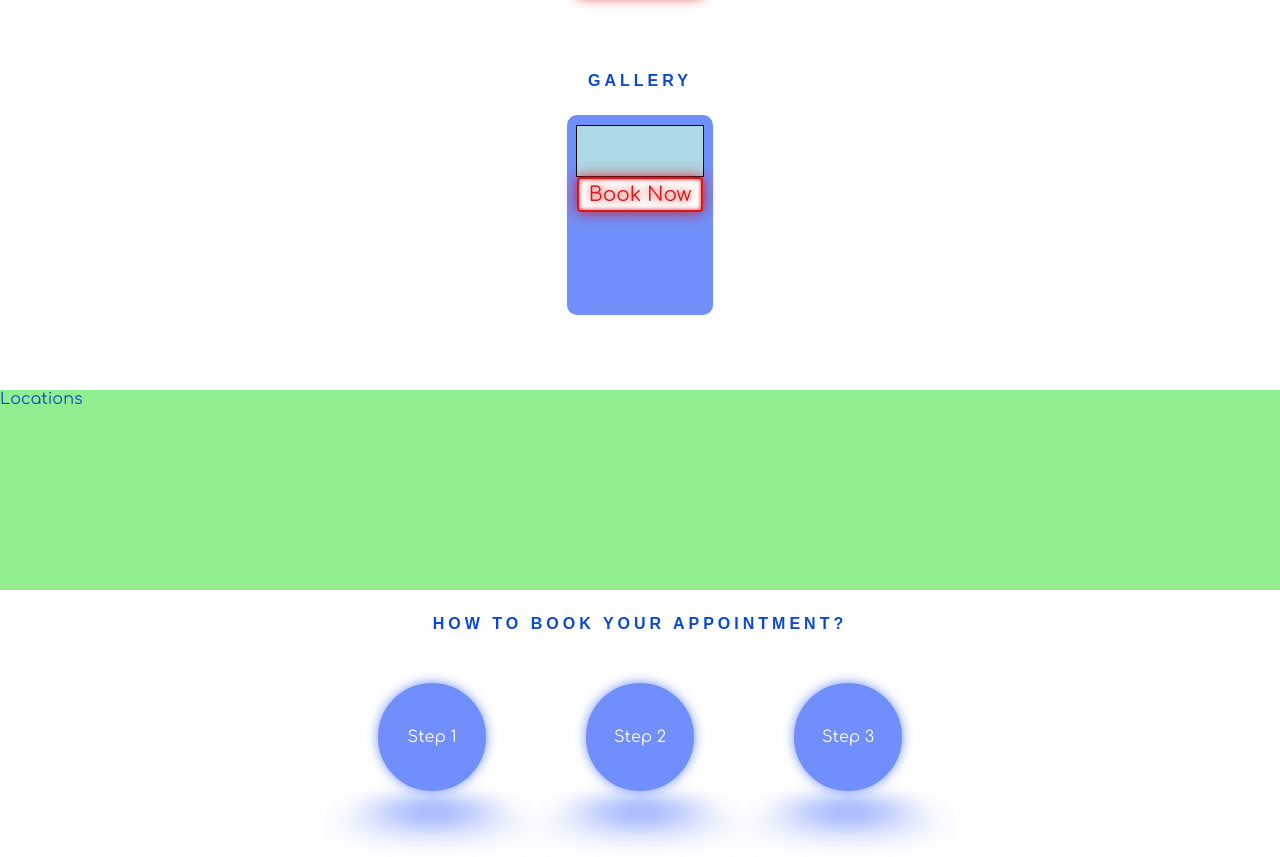
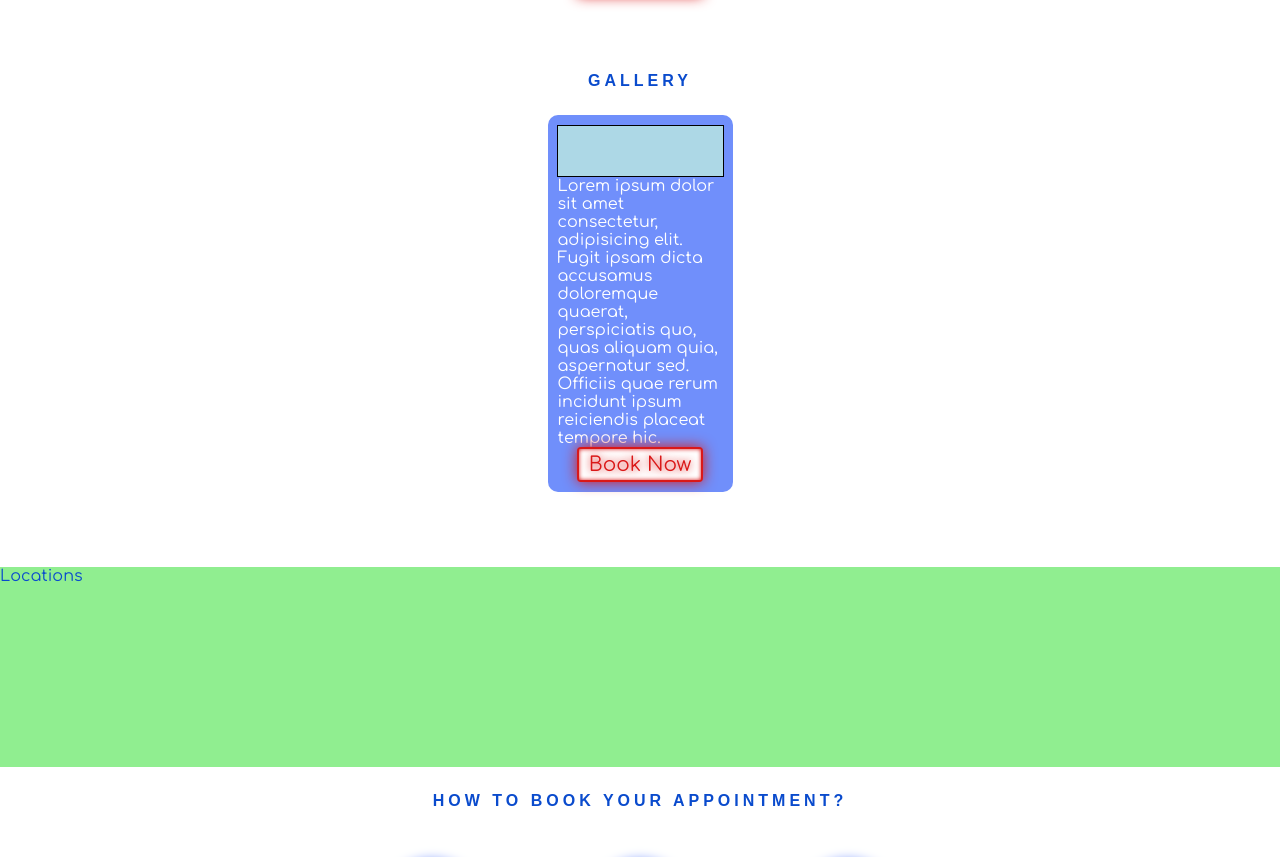
Before and after one commit to Oran-123/Cheap-Chopping-Chops, a plain HTML site: page index.html in a window 1280 px wide. Shown: the part 1141-1998 px from the top of the page. Drawn offline with Linux system fonts and the light colour scheme.

Commit message:
add lorem to the desc section and set max width on cotent class in the gallery

```diff
--- a/assets/css/style.css
+++ b/assets/css/style.css
@@ -372,14 +372,15 @@ ul a {
 /* style of tiles which include customer image and description */
 
 .container-gallery-tile {
-    height: 20rem;
+    /* height: 20rem; */
     width: fit-content;
     margin: 2.5rem 0;
     border-radius: 1rem;
     background-color: #708FFB;
 }
 
-.content{
+.content {
+    max-width: 16.5rem;
     margin: 1rem;
     display: flex;
     flex-direction: column;
@@ -388,13 +389,21 @@ ul a {
 
 /* image on gallery tile */
 
-.img{
+.img {
     height: 5rem;
     width: 100%;
     background-color: lightblue;
     border: solid 1px black;
+}
 
+/* desc section - line clamp inspired by https://css-tricks.com/almanac/properties/l/line-clamp/*/
+
+.description {
+    color: #ffffff;
+    line-clamp: 3;
+    overflow: hidden;
 }
+
 /* Location section */
 
 #Locations {
--- a/index.html
+++ b/index.html
@@ -101,7 +101,7 @@
         <div class="container-gallery-tile">
             <div class="content">
                 <div class="img"></div>
-                <div class="description"></div>
+                <div class="description">Lorem ipsum dolor sit amet consectetur, adipisicing elit. Fugit ipsam dicta accusamus doloremque quaerat, perspiciatis quo, quas aliquam quia, aspernatur sed. Officiis quae rerum incidunt ipsum reiciendis placeat tempore hic.</div>
                 <a href="#Booking-Form" class="book-now-button">Book Now</a>
             </div>
 
```
